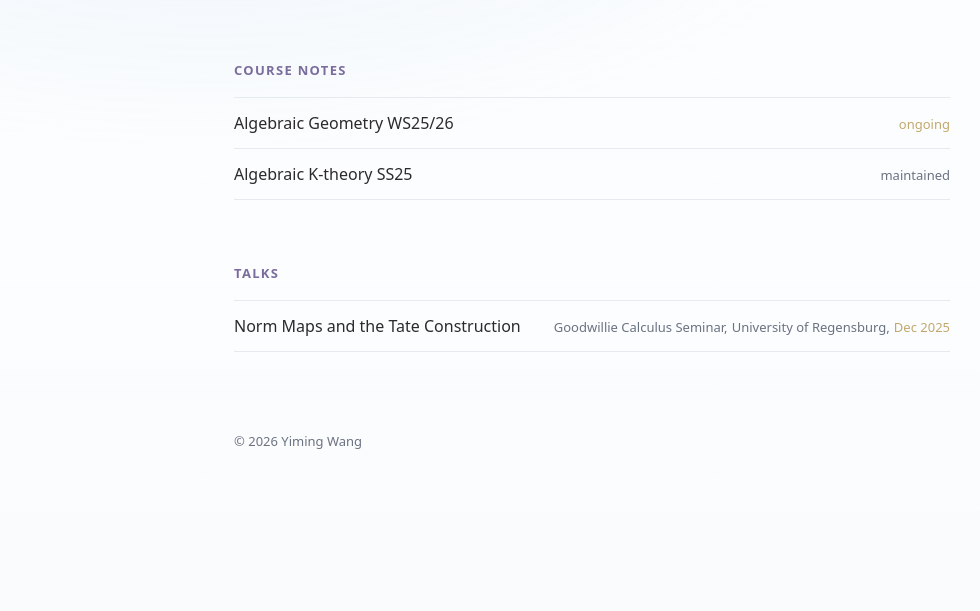
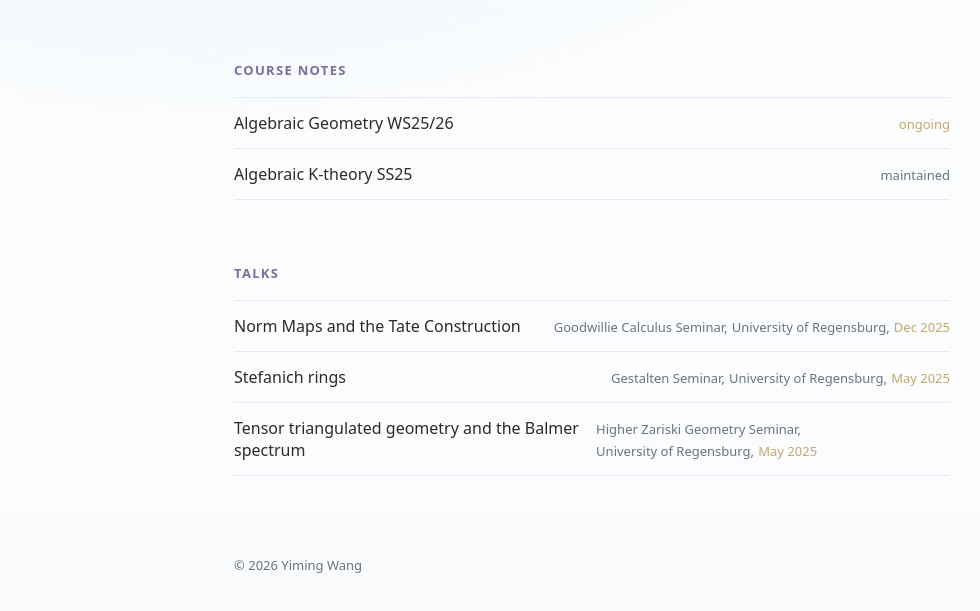
Before and after one commit to zoscythe/zoscythe.github.io, a plain HTML site: page notes.html in a window 1280 px wide. Shown: the part 289-900 px from the top of the page, without its empty margins (48-1028 px from the left). Before the commit the page ends 811 px from the top, so only its background shows below. Drawn offline with Linux system fonts and the light colour scheme.

Commit message:
Add new talks to notes.html

```diff
--- a/notes.html
+++ b/notes.html
@@ -60,6 +60,38 @@
       </div>
     </li>
 
+    <li>
+      <div class="talk-main">
+        <a href="notes/talks/norm-maps-tate.pdf">
+         Stefanich rings
+        </a>
+      </div>
+
+      <div class="talk-meta">
+        <span class="meta">Gestalten Seminar,</span>
+        <span class="meta">University of Regensburg,</span>
+        <span class="meta gold">May 2025</span>
+        <span class="meta">
+        </span>
+      </div>
+    </li>
+
+    <li>
+      <div class="talk-main">
+        <a href="notes/talks/norm-maps-tate.pdf">
+          Tensor triangulated geometry and the Balmer spectrum
+        </a>
+      </div>
+
+      <div class="talk-meta">
+        <span class="meta">Higher Zariski Geometry Seminar,</span>
+        <span class="meta">University of Regensburg,</span>
+        <span class="meta gold">May 2025</span>
+        <span class="meta">
+        </span>
+      </div>
+    </li>
+
   </ul>
 </section>
 
```
